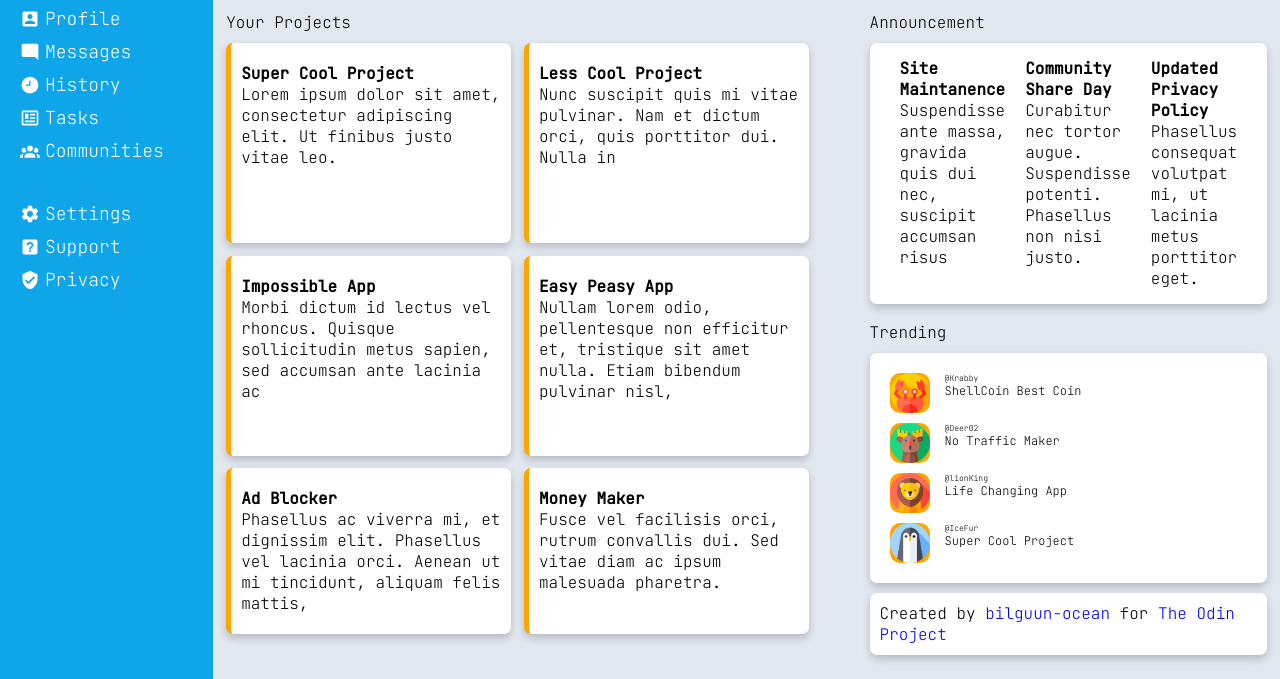
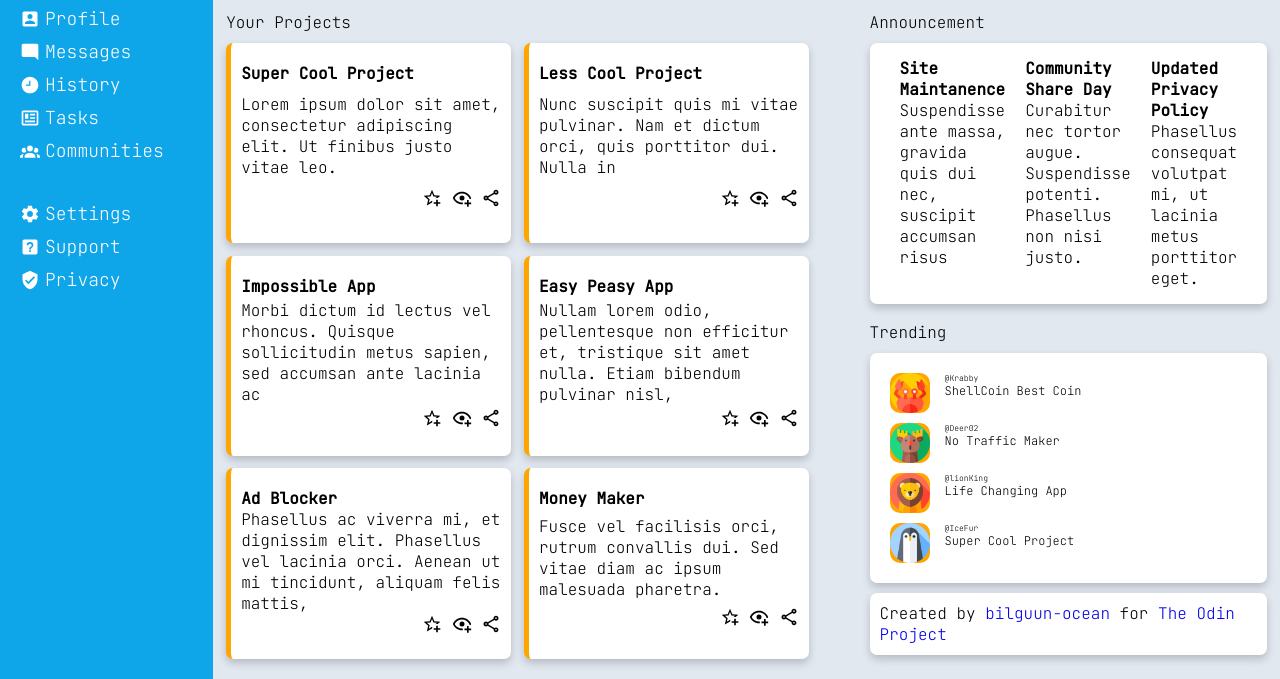
Before and after one commit to bilguun-ocean/admin-dashboard, a plain HTML site: page index.html in a window 1280 px wide. Shown: the part 121-800 px from the top of the page. Drawn offline with Linux system fonts and the light colour scheme.

Commit message:
added small fixes

```diff
--- a/index.html
+++ b/index.html
@@ -59,26 +59,56 @@
           <div class="project-layout">
             <h5>Super Cool Project</h5>
             <p>Lorem ipsum dolor sit amet, consectetur adipiscing elit. Ut finibus justo vitae leo.</p>
+            <div class="images">
+              <img src="images/star-plus-outline.svg" class="small-icon" alt="">
+              <img src="images/eye-plus-outline.svg" class="small-icon" alt="">
+              <img src="images/share-variant-outline.svg" class="small-icon" alt="">
+            </div>
           </div>
           <div class="project-layout">
             <h5>Less Cool Project</h5>
             <p>Nunc suscipit quis mi vitae pulvinar. Nam et dictum orci, quis porttitor dui. Nulla in</p>
+            <div class="images">
+              <img src="images/star-plus-outline.svg" class="small-icon" alt="">
+              <img src="images/eye-plus-outline.svg" class="small-icon" alt="">
+              <img src="images/share-variant-outline.svg" class="small-icon" alt="">
+            </div>
           </div>
           <div class="project-layout">
             <h5>Impossible App</h5>
             <p> Morbi dictum id lectus vel rhoncus. Quisque sollicitudin metus sapien, sed accumsan ante lacinia ac</p>
+            <div class="images">
+              <img src="images/star-plus-outline.svg" class="small-icon" alt="">
+              <img src="images/eye-plus-outline.svg" class="small-icon" alt="">
+              <img src="images/share-variant-outline.svg" class="small-icon" alt="">
+            </div>
           </div>
           <div class="project-layout">
             <h5>Easy Peasy App</h5>
             <p>Nullam lorem odio, pellentesque non efficitur et, tristique sit amet nulla. Etiam bibendum pulvinar nisl,</p>
+            <div class="images">
+              <img src="images/star-plus-outline.svg" class="small-icon" alt="">
+              <img src="images/eye-plus-outline.svg" class="small-icon" alt="">
+              <img src="images/share-variant-outline.svg" class="small-icon" alt="">
+            </div>
           </div>
           <div class="project-layout">
             <h5>Ad Blocker</h5>
             <p>Phasellus ac viverra mi, et dignissim elit. Phasellus vel lacinia orci. Aenean ut mi tincidunt, aliquam felis mattis,</p>
+            <div class="images">
+              <img src="images/star-plus-outline.svg" class="small-icon" alt="">
+              <img src="images/eye-plus-outline.svg" class="small-icon" alt="">
+              <img src="images/share-variant-outline.svg" class="small-icon" alt="">
+            </div>
           </div>
           <div class="project-layout">
             <h5>Money Maker</h5>
             <p>Fusce vel facilisis orci, rutrum convallis dui. Sed vitae diam ac ipsum malesuada pharetra.</p>
+            <div class="images">
+              <img src="images/star-plus-outline.svg" class="small-icon" alt="">
+              <img src="images/eye-plus-outline.svg" class="small-icon" alt="">
+              <img src="images/share-variant-outline.svg" class="small-icon" alt="">
+            </div>
           </div>
         </div>
       </div>
--- a/styles.css
+++ b/styles.css
@@ -183,6 +183,8 @@ input[type="search"] {
   padding: 20px 10px;
   border-left: 5px solid orange;
   box-shadow: 0 4px 8px 0 rgba(0,0,0,0.2);
+  display: grid;
+
 }
 
 .trending, .announcements{
@@ -236,8 +238,15 @@ footer {
   box-shadow: 0 4px 8px 0 rgba(0,0,0,0.2);
 }
 
+.images {
+  justify-self: flex-end;
+}
 
 footer a {
   text-decoration: none;
 
 }
+
+.small-icon {
+  width: 20px;
+}
```
Also changed, not shown: images/eye-plus-outline.svg (added), images/share-variant-outline.svg (added), images/star-plus-outline.svg (added).
